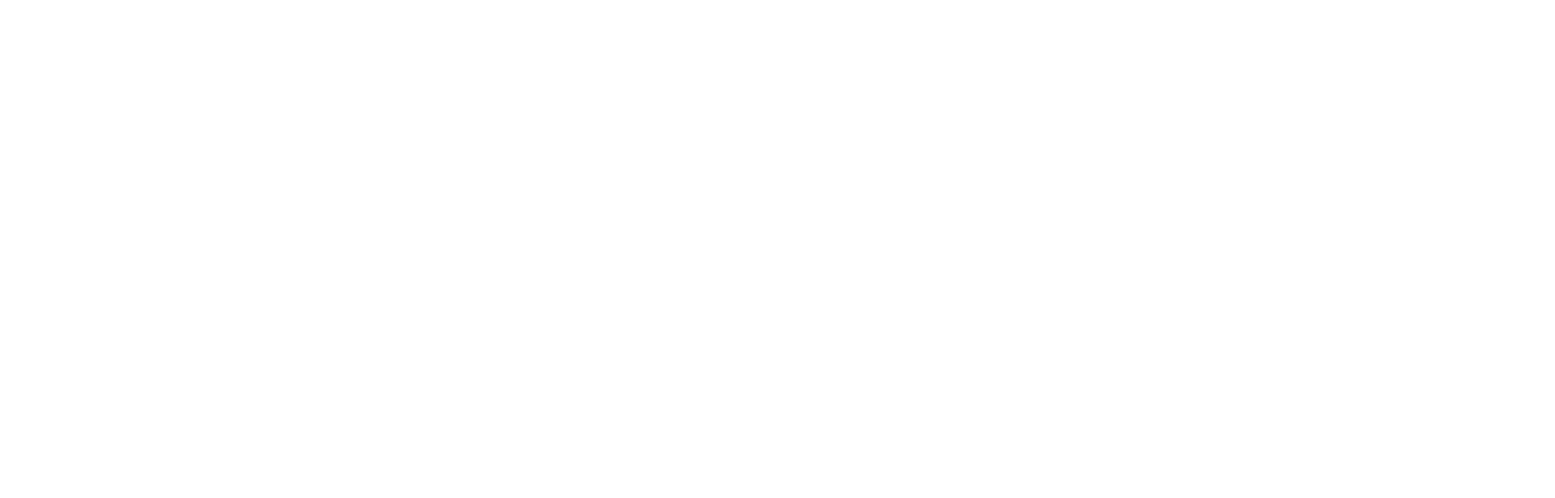
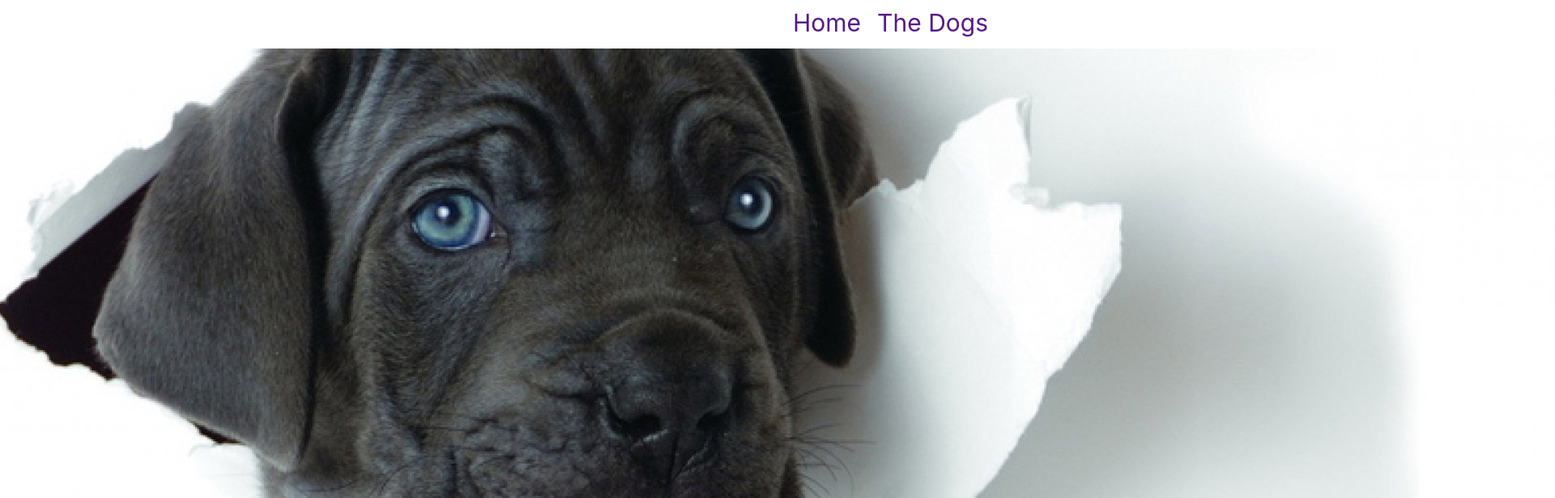
Before and after one commit to pdxdave/dogs_project_using_hooks, a React (Create React App) app: page / in a window 1280 px wide. Shown: the top 616 px of the page at 81% size, 1920 px wide, since content can reach past the window. Built offline with nearby package versions, Linux system fonts and the light colour scheme.

Commit message:
simple home page with image

```diff
--- a/src/App.css
+++ b/src/App.css
@@ -1,4 +1,25 @@
-.App {
+.dogImageContainer{
+  display: flex;
+  justify-content: center;
+}
+
+.nav-links{
+ height: 60px;
+ display: flex;
+ justify-content: flex-end;
+ margin-right: 50px;
+}
+.nav-links :nth-child(1), .nav-links :nth-child(2){
+  font-size: 30px;
+  text-decoration: none;
+  margin: 10px;
+}
+/* .nav-links:nth-child(1){
+  padding-right: 20px;
+} */
+
+
+/* .App {
   text-align: center;
 }
 
@@ -35,4 +56,4 @@
   to {
     transform: rotate(360deg);
   }
-}
+} */
--- a/src/App.js
+++ b/src/App.js
@@ -1,10 +1,16 @@
 import React from 'react';
 import './App.css';
+import Home from './components/Home'
+import {Route, Link} from 'react-router-dom';
 
 function App() {
   return (
     <div className="App">
-
+      <div className="nav-links">
+        <Link>Home</Link>
+        <Link>The Dogs</Link>
+      </div>
+      <Home />
     </div>
   );
 }
--- a/src/components/Home.js
+++ b/src/components/Home.js
@@ -1,9 +1,14 @@
 import React from 'react';
+import dogPic from '../img/dog3.jpg'
+// import { url } from 'inspector';
+
 
 const Home = () => {
     return(
         <div>
-            <h3>Home</h3>
+            <div className="dogImageContainer">
+                <img className="dogPic" src={dogPic} alt="dogPicture"/>
+            </div>
         </div>
     )
 }
```
Also changed, not shown: src/img/dog.jpg (renamed from src/img/910437-2560x1440-[DesktopNexus.com].jpg), src/img/dog3.jpg (added).
